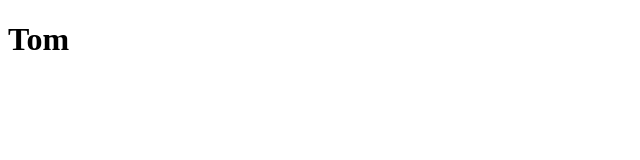
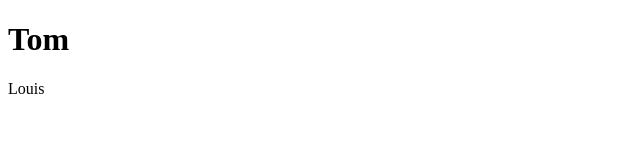
Before and after one commit to syntraprogrammeurs/branchoef2024, a plain HTML site: page index.html in a window 1280 px wide. Shown: the full height of the page, 0-640 px from the left. Drawn offline with Linux system fonts and the light colour scheme.

Commit message:
wijziging

```diff
--- a/index.html
+++ b/index.html
@@ -9,6 +9,7 @@
 </head>
 <body>
 <h1>Tom</h1>
+<p>Louis</p>
 
 </body>
 </html>
```
